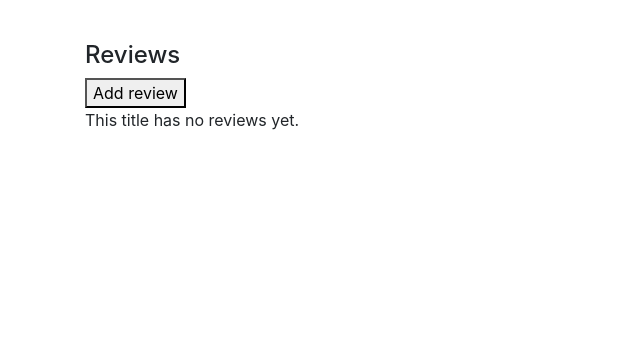
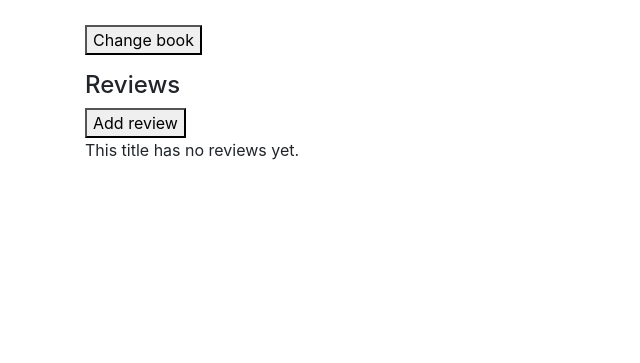
Before and after one commit to danaie/Library-Database, a Flask app: page /info/1 in a window 1280 px wide. Shown: the part 437-800 px from the top of the page, without its empty margins (0-640 px from the left). Run offline with Flask 3, Linux system fonts and the light colour scheme; the visitor is signed in with stand-in values (Sample User, id 1); tables that the repository leaves empty hold one stand-in row (values such as "Sample post"); data that the repository does not hold is empty; some libraries are stand-ins or nearby versions.

Commit message:
Add files via upload

```diff
--- a/library/templates/info.html
+++ b/library/templates/info.html
@@ -16,8 +16,14 @@
 		<b>Key words:</b> {{ book[0][10] }} <br>
 		<br>
 
+
+	<br><br><br><br><br>
+	{% if session.get('user_role') == 'l' %}
+    <a href="/change_book/{{book[0][0]}}">
+    	<button type="button">Change book</button>
+	</a>
 	</p>
-	<br><br><br><br><br>
+	{% endif %}
 	<link rel="stylesheet" href="https://cdnjs.cloudflare.com/ajax/libs/font-awesome/4.7.0/css/font-awesome.min.css">
 
 	<h4>Reviews</h4>
```
Also changed, not shown: library/templates/information.html (line endings or trailing spaces), library/templates/reservations.html (line endings or trailing spaces).
